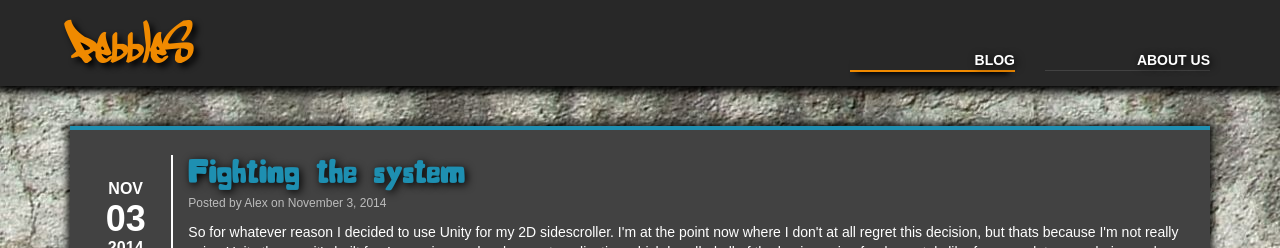
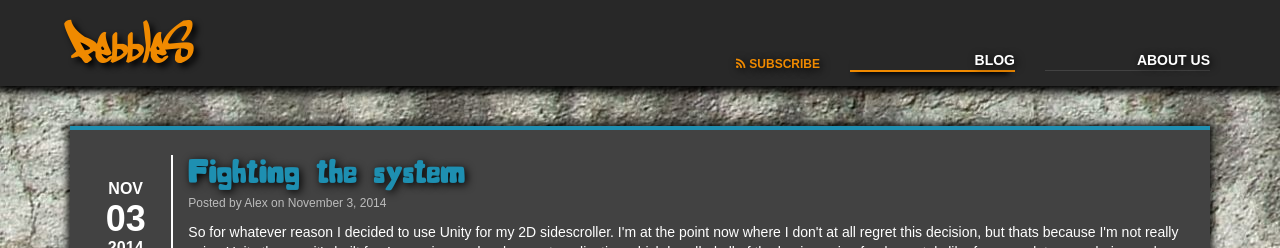
Before and after one commit to alexpennells/alexpennells.github.io, a Jekyll site: the page built from index.html, in a window 1280 px wide. Shown: the top 248 px of the page. Built offline with Jekyll 4.4.1, drawn with Linux system fonts in a browser that asks for light colours; nearby versions of some CDN libraries; comment, search, counter and statistics services are not loaded.

Commit message:
Added RSS buttons to header and footer

```diff
--- a/_includes/footer.html
+++ b/_includes/footer.html
@@ -15,6 +15,7 @@
 				<p>
 					<a target="_blank" href="https://twitter.com/{{ site.twitter_username }}"><i class="fa fa-twitter"></i></a>
 					<a target="_blank" href="{{ site.facebook_url }}"><i class="fa fa-facebook-square"></i></a>
+					<a target="_blank" href="/feed.xml"><i class="fa fa-rss"></i></a>
 					<br>
 				 	Background by <a target="_blank" href="http://opengameart.org/content/seamless-rock-texture">Etory</a>.
 				</p>
--- a/_includes/header.html
+++ b/_includes/header.html
@@ -4,7 +4,10 @@
 			<div class="col-sm-4 col-xs-6">
 				<a class="header-logo" href="/">PebbleS</a>
 			</div>
-			<div class="col-sm-2 col-sm-offset-4 col-xs-3 header-btn">
+			<div class="col-sm-2 col-sm-offset-2 hidden-xs header-btn">
+				<a class="header-rss" href="/feed.xml"><i class="fa fa-rss"></i>Subscribe</a>
+			</div>
+			<div class="col-sm-2 col-xs-3 header-btn">
 				{% if page.id == 'blog' %}
 					<a class="active" href="/">Blog</a>
 				{% else %}
--- a/css/main.scss
+++ b/css/main.scss
@@ -118,7 +118,6 @@ header {
 	font-size: 60px;
 	text-shadow: 4px 4px 6px $black;
 }
-
 .header-logo:hover {
 	color: $light-orange;
 	cursor: pointer;
@@ -131,26 +130,41 @@ header .row {
 }
 
 .header-btn {
+	height: 100%;
 	font-family: $font;
 	text-transform: uppercase;
-	height: 100%;
 	margin-top: 50px;
+	font-weight: bold;
+	text-shadow: 2px 2px 8px $black;
+	text-align: right;
 
-	a {
+	.header-rss {
+		display: block;
+		margin-top: 6px;
+		font-size: 12px;
+		color: $medium-orange;
+
+		i {
+			margin-right: 4px;
+		}
+	}
+	.header-rss:hover {
+		color: $light-orange;
+		text-decoration: none;
+	}
+
+	a:not(.header-rss) {
 		display: block;
 		color: $white;
-		font-weight: bold;
-		text-shadow: 2px 2px 8px $black;
-		text-align: right;
 		border-bottom: 1px solid $medium-grey;
 	}
 
-	a.active {
+	a:not(.header-rss).active {
 		border-bottom: 2px solid $medium-orange;
 		box-shadow: 0 8px 6px -6px $black;
 	}
 
-	a:hover {
+	a:not(.header-rss):hover {
 		text-decoration: none;
 		border-bottom: 1px solid $light-orange;
 		box-shadow: 0 8px 6px -6px $black;
@@ -214,6 +228,7 @@ footer p {
 
   i {
   	font-size: 20px;
+  	padding-left: 2px;
   	text-shadow: 2px 2px 6px $black;
   }
 }
```
